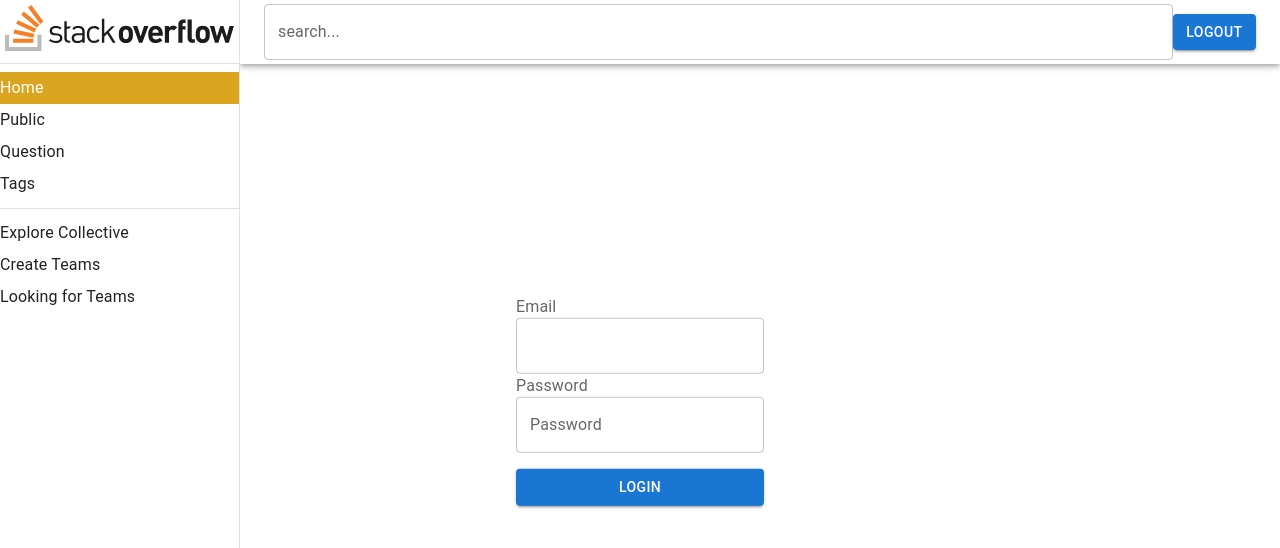
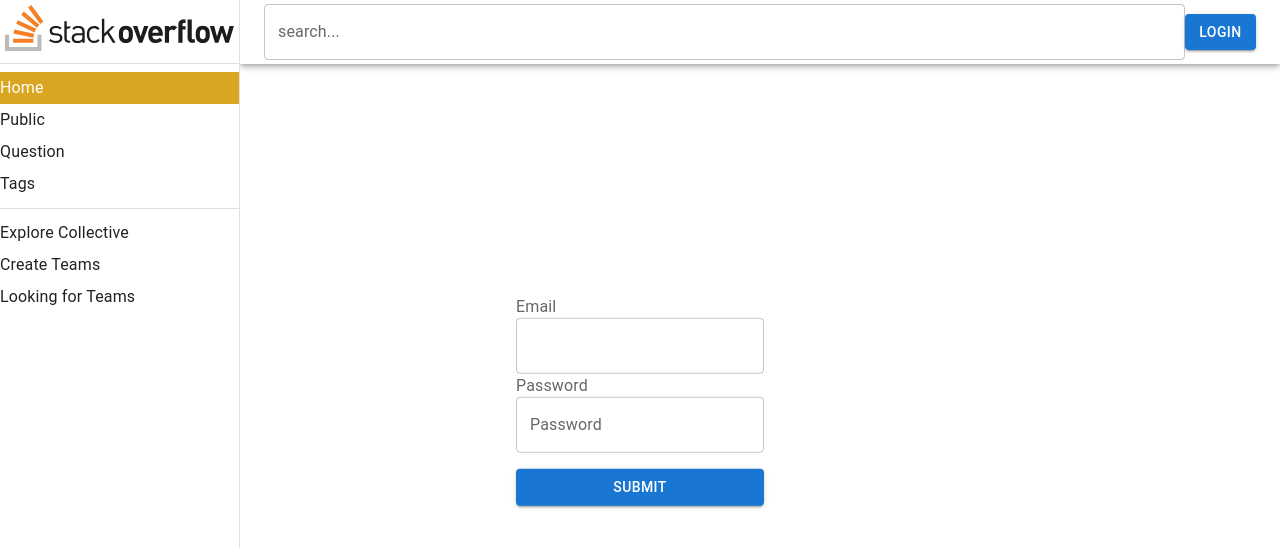
Before and after one commit to Gopi2301/stackoverflow-clone-retry, a React (Vite) app in the folder client/: page /user/login in a window 1280 px wide. Shown: the top 548 px of the page. Built offline with nearby package versions, Linux system fonts and the light colour scheme.

Commit message:
login error flow

```diff
--- a/client/package.json
+++ b/client/package.json
@@ -15,8 +15,9 @@
     "@mui/icons-material": "^5.14.3",
     "@mui/material": "^5.14.5",
     "@mui/system": "^5.14.5",
-    "axios": "^1.4.0",
+    "axios": "^1.5.0",
     "dotenv": "^16.3.1",
+    "formik": "^2.4.3",
     "react": "^18.2.0",
     "react-dom": "^18.2.0",
     "react-router-dom": "^6.15.0",
--- /dev/null
+++ b/client/src/component/ProtectedRoute.jsx
@@ -0,0 +1,13 @@
+import React, { Children } from 'react'
+import { Navigate } from 'react-router-dom'
+
+const ProtectedRoute = ({ children }) => {
+    const token = localStorage.getItem('token')
+    return (
+        <>
+            {token ? (<div>{children}</div>) : (<Navigate replace to="/user/login" />)}
+        </>
+    )
+}
+
+export default ProtectedRoute
--- a/client/src/component/SideBar.jsx
+++ b/client/src/component/SideBar.jsx
@@ -1,5 +1,5 @@
 import { AppBar, Box, Button, CssBaseline, Divider, Drawer, IconButton, List, ListItem, ListItemText, TextField, Toolbar, Typography } from '@mui/material';
-import React, { useState } from 'react';
+import React, { useEffect, useState } from 'react';
 import Logo from '/logo.svg'
 import MenuIcon from '@mui/icons-material/Menu';
 import '../styles/components/--Sidebar.scss'
@@ -7,7 +7,7 @@ import { useNavigate } from 'react-router-dom';
 const SideBar = (props) => {
     const { window } = props;
     const drawerWidth = 240;
-    const [user, setUser] = useState(false);
+    const [user, setUser] = useState(null);
     const [mobileOpen, setMobileOpen] = React.useState(false);
     const handleDrawerToggle = () => {
         setMobileOpen(!mobileOpen);
@@ -15,8 +15,23 @@ const SideBar = (props) => {
     const navigate = useNavigate();
     const handleHomeClick = () => { navigate('/question/list') }
     const handlePublicClick = () => { }
+    const handleLogin = () => {
+        navigate('/user/login')
+    }
     const handleQuestionClick = () => { navigate('/question/ask') }
+    const handleLogout = () => {
+        localStorage.removeItem('name');
+        localStorage.removeItem('token');
+        navigate('/question/list')
+    }
     const handleTagsClick = () => { }
+
+    useEffect(() => {
+        const name = localStorage.getItem('name');
+        setUser(name)
+    }, [localStorage.getItem('name')]);
+
+
     const drawer = (
         <div>
             <img className="logo-img" src="/logo.svg" alt="Logo" />
@@ -72,7 +87,13 @@ const SideBar = (props) => {
 
 
                     <TextField fullWidth id="outlined-basic" label="search..." variant="outlined" />
-                    {user ? <Button variant='contained'>Login</Button> : <Button variant="contained">Logout</Button>}
+                    {
+                        user == null ? (
+                            <Button onClick={() => handleLogin()} variant="contained">Login</Button>
+                        ) : (
+                            <Button onClick={() => handleLogout()} variant="contained">Logout</Button>
+                        )
+                    }
                 </Toolbar>
             </AppBar>
             <Box
--- a/client/src/main.jsx
+++ b/client/src/main.jsx
@@ -1,6 +1,7 @@
 import React from 'react'
 import ReactDOM from 'react-dom/client'
 import App from './App.jsx'
+import ProtectedRoute from './component/ProtectedRoute.jsx'
 import './index.css'
 import {
   createBrowserRouter,
@@ -28,7 +29,9 @@ const router = createBrowserRouter([
   },
   {
     path: "/question/ask",
-    element: <CreateQuestion />
+    element:
+      <ProtectedRoute><CreateQuestion /></ProtectedRoute>
+
   },
   {
     path: '/answer/post/:id',
--- a/client/src/pages/Login.jsx
+++ b/client/src/pages/Login.jsx
@@ -1,5 +1,5 @@
-import React, { useState } from 'react'
-import Navbar from '../component/navbar'
+import React, { useState } from 'react';
+import Navbar from '../component/navbar';
 import axios from 'axios';
 import { Box, Button, IconButton, InputAdornment, InputLabel, OutlinedInput, TextField } from '@mui/material'
 import Visibility from '@mui/icons-material/Visibility';
@@ -11,11 +11,12 @@ import SideBar from '../component/SideBar';
 
 
 const Login = () => {
-
     const navigate = useNavigate()
+    const [API_data, setAPI_data] = useState('')
     const [showPassword, setShowPassword] = React.useState(false);
     const [email, setEmail] = useState('');
     const [password, setPassword] = useState('')
+    const [formState, setFormState] = useState('success');
     const handleClickShowPassword = () => setShowPassword((show) => !show);
     const handleMouseDownPassword = (event) => {
         event.preventDefault();
@@ -23,14 +24,19 @@ const Login = () => {
 
     const handleLogin = async () => {
         try {
-            await axios.post('http://localhost:4000/user/login', {
+            const response = await axios.post('http://localhost:4000/user/login', {
                 email,
                 password
             }
             )
+            setAPI_data(response.data);
+            console.log(response.data);
+            localStorage.setItem('token', JSON.stringify(response.data.token))
+            localStorage.setItem('name', JSON.stringify(response.data.existingUser.name))
+
             navigate('/question/list')
         } catch (error) {
-            console.log(error)
+            setFormState('error')
         }
 
     }
@@ -72,7 +78,7 @@ const Login = () => {
                     }
                     label="Password"
                 />
-                <Button type="submit" onClick={() => handleLogin()} className='form__submit' fullWidth component="div" variant="contained">Login</Button>
+                <Button type="submit" color={formState == "success" ? "primary" : "error"} onClick={() => handleLogin()} className='form__submit' fullWidth component="div" variant="contained">{formState === "success" ? "Submit" : "Retry"}</Button>
 
             </Box>
         </>
--- a/client/src/pages/QuestionList.jsx
+++ b/client/src/pages/QuestionList.jsx
@@ -24,7 +24,7 @@ const QuestionList = () => {
             console.log(error);
         }
     }
-    console.log(response)
+    // console.log(response)
     return (
         <div>
             <SideBar />
```
Also changed, not shown: 1 other file (tests, documents, lock files or other folders).
